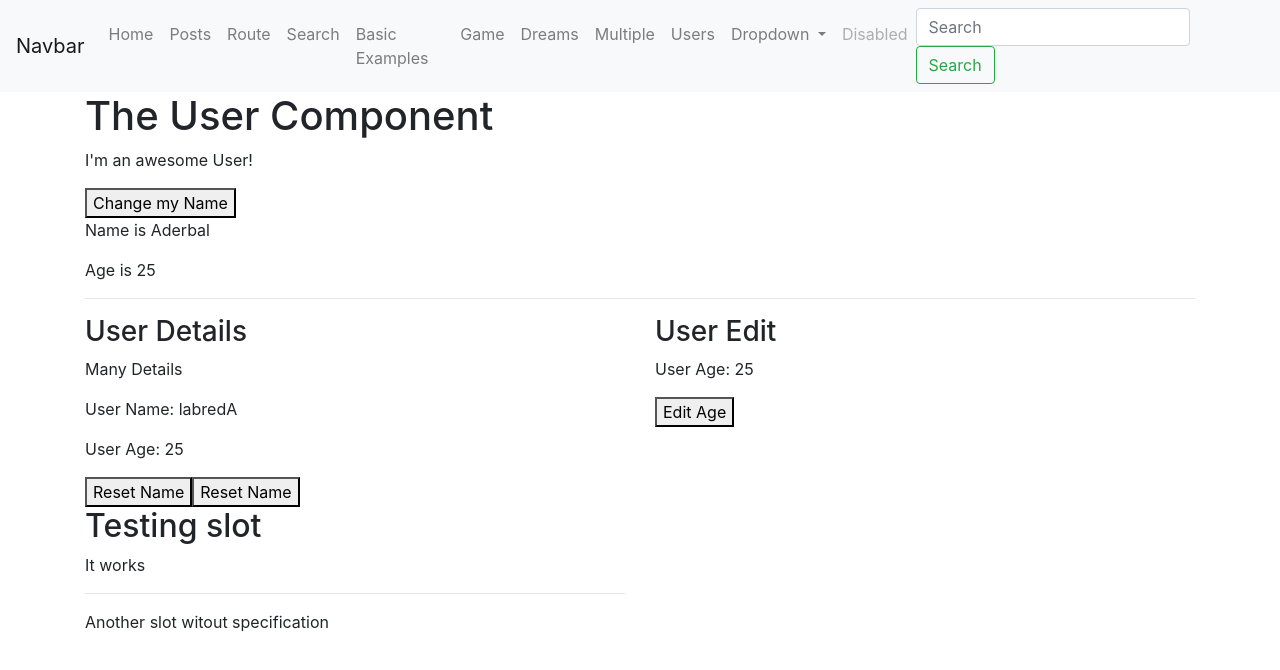
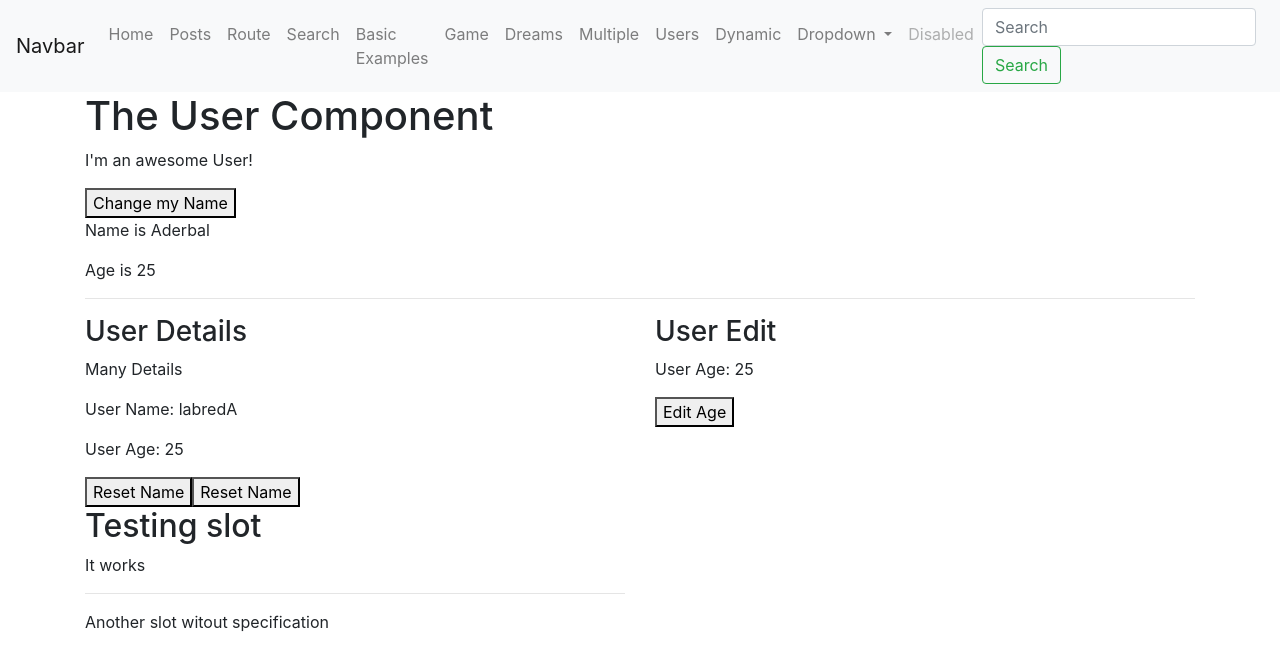
Before and after one commit to aderbalfarias/learning-vue, a Vue app: page /#/user in a window 1280 px wide. Shown: the top 670 px of the page. Built offline with nearby package versions, Linux system fonts and the light colour scheme; what vue-resource would draw is missing.

Commit message:
Working with dynamic components

```diff
--- a/package.json
+++ b/package.json
@@ -20,7 +20,7 @@
     "autoprefixer": "^7.1.2",
     "babel-core": "^6.22.1",
     "babel-helper-vue-jsx-merge-props": "^2.0.3",
-    "babel-loader": "^7.1.1",
+    "babel-loader": "^7.1.4",
     "babel-plugin-syntax-jsx": "^6.18.0",
     "babel-plugin-transform-runtime": "^6.22.0",
     "babel-plugin-transform-vue-jsx": "^3.5.0",
--- a/src/App.vue
+++ b/src/App.vue
@@ -17,6 +17,7 @@
     import Dreams from './components/Dream/Dreams';
     import Multiple from './components/Example/Multiple';
     import User from './components/User/User';
+    import Dynamic from './components/Dynamic/Dynamic';
 
     export default {
         name: 'App',
@@ -30,7 +31,8 @@
             Game,
             Dreams,
             Multiple,
-            User
+            User,
+            Dynamic
         }
     }
 </script>
--- a/src/components/Dynamic/Dynamic.vue
+++ b/src/components/Dynamic/Dynamic.vue
@@ -22,9 +22,9 @@
 </template>
 
 <script>
-    import Quote from './components/Quote.vue';
-    import Author from './components/Author.vue';
-    import New from './components/New.vue';
+    import Quote from '../../components/Dynamic/Quote.vue';
+    import Author from '../../components/Dynamic/Author.vue';
+    import New from '../../components/Dynamic/New.vue';
 
     export default {
         name: 'Dynamic',
--- a/src/components/Shared/Nav.vue
+++ b/src/components/Shared/Nav.vue
@@ -34,6 +34,9 @@
                 </li>
                 <li class="nav-item">
                     <router-link class="nav-link" :to="'/user'">Users</router-link>
+                </li>
+                <li class="nav-item">
+                    <router-link class="nav-link" :to="'/dynamic'">Dynamic</router-link>
                 </li>
                 <!-- <li class="nav-item">
                     <router-link class="nav-link" :to="'/tree'">Tree</router-link>
--- a/src/main.js
+++ b/src/main.js
@@ -15,6 +15,7 @@ import Game from './components/Game/Game.vue';
 import Dreams from './components/Dream/Dreams.vue';
 import Multiple from './components/Example/Multiple.vue';
 import User from './components/User/User.vue';
+import Dynamic from './components/Dynamic/Dynamic.vue'
 
 Vue.config.productionTip = false;
 
@@ -51,6 +52,9 @@ const routes = [
     },
     {
         path: '/user', component: User
+    },
+    {
+        path: '/dynamic', component: Dynamic
     }
 ];
 
```
